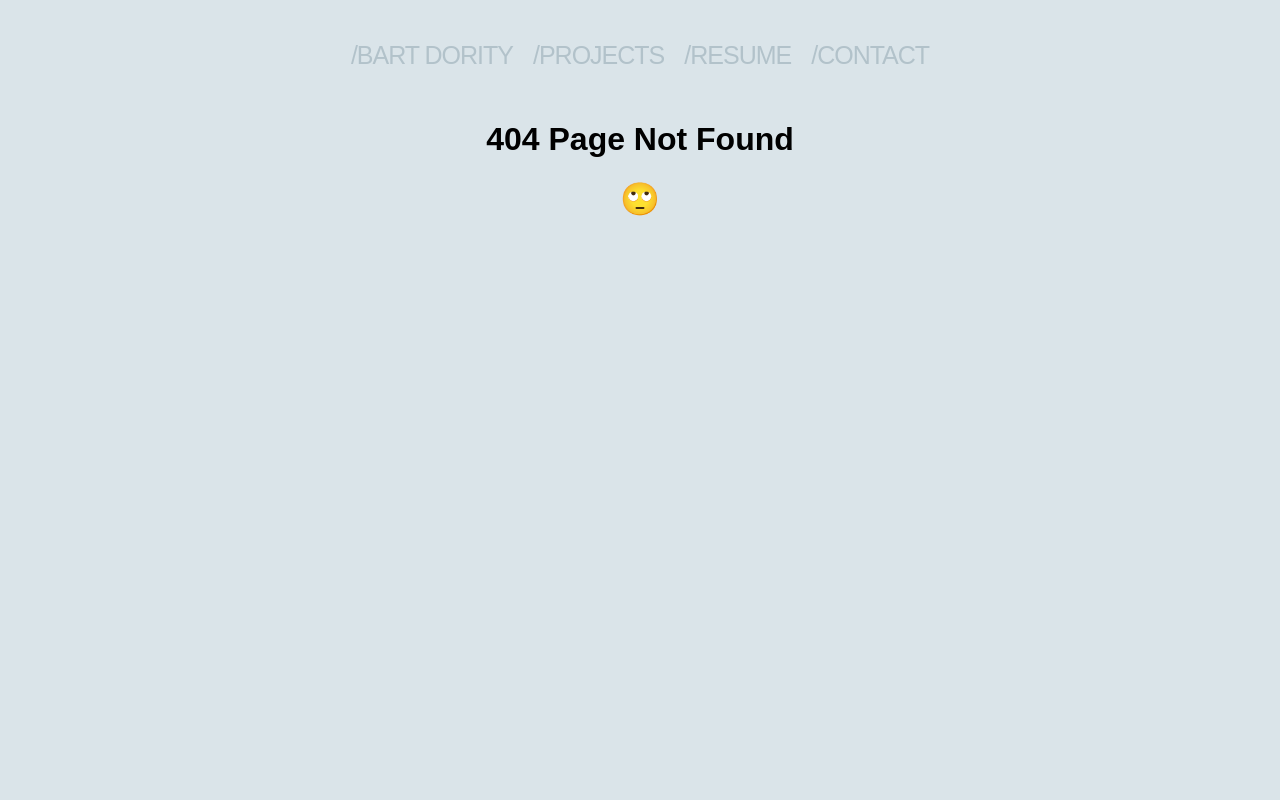
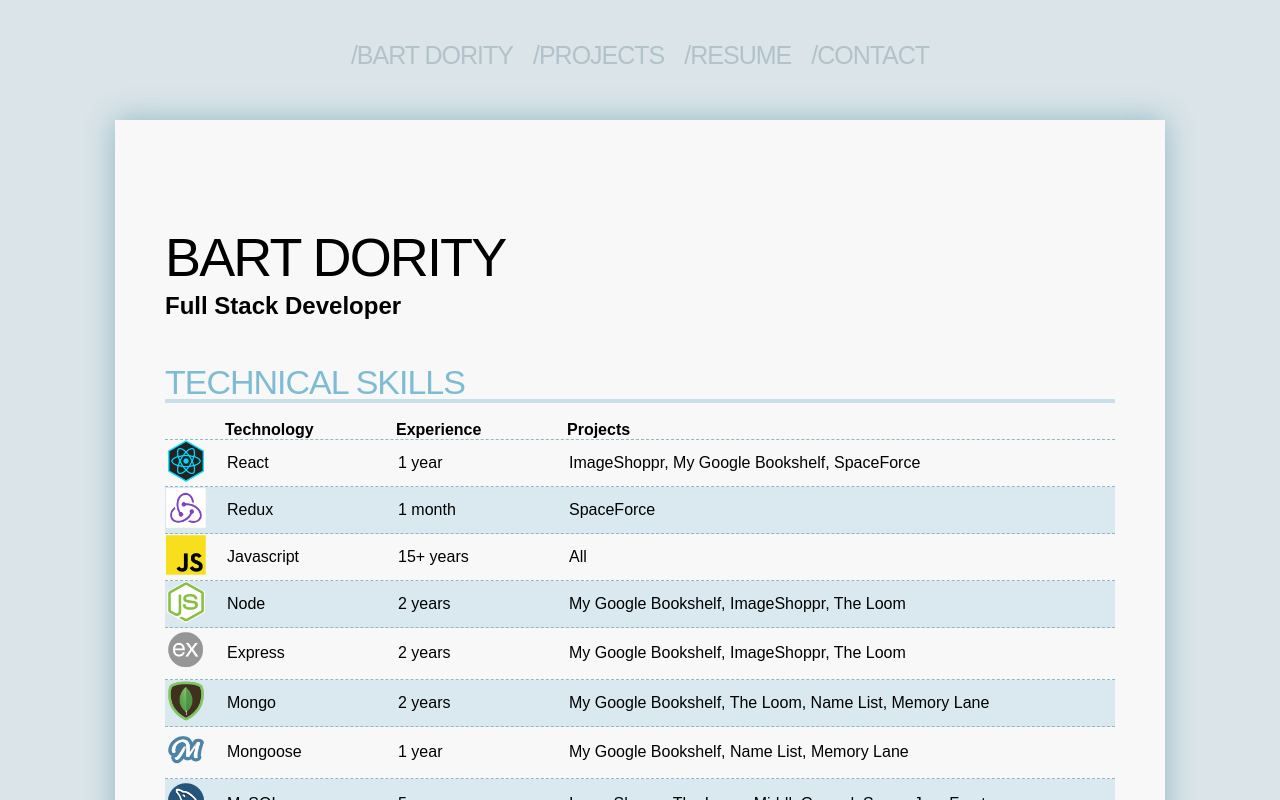
Before and after one commit to b0rgbart3/portfolio4, a React (Create React App) app in the folder client/: page /techchart in a window 1280 px wide. Before the commit this address had no page. Shown: the top 800 px of the page. Built offline with nearby package versions, Linux system fonts and the light colour scheme; a web font is replaced by a local one.

Commit message:
adding tech chart

```diff
--- a/client/src/App.js
+++ b/client/src/App.js
@@ -9,6 +9,7 @@ import Projects from "./pages/Projects"
 import Resume from "./pages/Resume"
 import Contact from "./pages/Contact"
 import Endorsements from "./pages/Endorsements"
+import TechChart from "./pages/TechChart"
 import NoMatch from "./pages/NoMatch";
 
 // Portfolio Provider is our Global State
@@ -24,6 +25,7 @@ function App() {
             <Route exact path="/projects" component={Projects} />
             <Route exact path="/resume" component={Resume} />
             <Route exact path="/endorsements" component={Endorsements} />
+            <Route exact path="/techchart" component={TechChart} />
             <Route exact path="/contact" component={Contact} />
             <Route exact path="/BART_DORITY_resume.pdf" />
             <Route component={NoMatch} />
--- a/client/src/components/Shield.js
+++ b/client/src/components/Shield.js
@@ -12,13 +12,19 @@ function Shield(props) {
   let shields = [ react, node, express, sql, sequelize ];
   let imageSource = shields[props.shieldNumber];
 
+
   useEffect(() => {
-    let animTimer = setTimeout(function () {
-      setShieldStyle("state2");
-      clearTimeout(animTimer);
-    }, (200 * props.shieldNumber) + 2000);
-    // let React clear our timeout so we don't have a memory leak
-    return () => clearTimeout(animTimer);
+    let animTimer;
+
+      console.log("Animating");
+      animTimer = setTimeout(function () {
+        setShieldStyle("state2");
+        clearTimeout(animTimer);
+      }, (200 * props.shieldNumber) + 2000);
+      // let React clear our timeout so we don't have a memory leak
+      return () => clearTimeout(animTimer);
+
+
   });
 
   return (
--- a/client/src/pages/Contact.js
+++ b/client/src/pages/Contact.js
@@ -1,4 +1,4 @@
-import React, { useRef, useState, useEffect } from "react";
+import React, { useRef, useState  } from "react";
 import "./Contact.css";
 import API from "../utils/API";
 import emailIcon from "../images/icons/email.svg";
--- a/client/src/pages/Endorsements.js
+++ b/client/src/pages/Endorsements.js
@@ -53,10 +53,6 @@ function Endorsements() {
       },
 
 
-
-
-
-
   ];
 
   console.log('',photos[1]);
@@ -74,7 +70,7 @@ function Endorsements() {
         <div className="endorsementObject group" key={index}>
           <div className="source">
             <div className="endPhoto">
-              <img src={photos[eObj.photo]} className="endPic" />
+              <img src={photos[eObj.photo]} className="endPic" alt={eObj.source}/>
             </div>
             <div className="address">
               <strong>{eObj.source}</strong>
--- a/client/src/pages/Main.css
+++ b/client/src/pages/Main.css
@@ -127,6 +127,7 @@
   margin-bottom:40px;
   transition: all 1s;
   position: relative;
+  border:1px solid red;
 }
 
 .shield {
--- a/client/src/pages/Main.js
+++ b/client/src/pages/Main.js
@@ -37,6 +37,9 @@ function Main() {
             </Link>
             <Link to="/endorsements">
               <div className={"mbutton "}>endorsements</div>
+            </Link>
+            <Link to="/techchart">
+              <div className={"mbutton "}>Technical Skills</div>
             </Link>
 
         </div>
@@ -99,11 +102,11 @@ function Main() {
           <div className={"bartsShields " + stackStyle}>
             <p className="shieldTitle">Current Development Stack:</p>
 
-            <Shield shieldNumber="0" />
-            <Shield shieldNumber="1" />
-            <Shield shieldNumber="2" />
-            <Shield shieldNumber="3" />
-            <Shield shieldNumber="4" />
+            <Shield shieldNumber="0" animate="true" />
+            <Shield shieldNumber="1" animate="true"  />
+            <Shield shieldNumber="2" animate="true"  />
+            <Shield shieldNumber="3" animate="true"  />
+            <Shield shieldNumber="4" animate="true"  />
           </div>
         </div>
         <div className="homebodyMobile">
--- /dev/null
+++ b/client/src/pages/TechChart.css
@@ -0,0 +1,101 @@
+
+@import url('https://fonts.googleapis.com/css2?family=Rubik:wght@300;400;500;700;900&display=swap');
+
+
+.tcBox {
+    background-color:rgb(248,248,248);
+    padding:20px;
+    width:100%;
+    color:black;
+    margin:auto;
+    text-align:left;
+    padding-left:50px;
+    padding-right:50px;
+    box-sizing: border-box;
+    font-family: futura-pt, sans-serif;
+    font-family: 'Rubik', serif;
+    box-shadow:0 0 28px rgb(146, 183, 194);
+    padding-bottom:80px;
+    margin-bottom:180px;
+    margin-top:20px;
+    display:inline-block;
+    box-sizing: border-box;
+    padding-top:60px;
+    max-width:1050px;
+}
+
+
+.tcBox h1 {
+    font-family: futura-pt, sans-serif;
+    font-weight: 500;
+    font-size:54px;
+    letter-spacing:-.035em;
+    margin:0;
+    padding:0;
+    line-height:1em;
+    margin-top:50px;
+    padding-top:0px;
+}
+
+.tcBox h2 {
+    padding:0;
+    margin:0;
+    line-height:1em;
+    margin-top:10px;
+    margin-bottom:18px;
+    font-family: futura-pt, sans-serif;
+    font-size:24px;
+    font-weight:600;
+
+}
+
+#tcH2 {
+    text-transform: uppercase;
+    color:#7ebcd4;
+    font-size:34px;
+    font-weight:500;
+    letter-spacing:-.03em;
+    border-bottom:4px solid rgba(126, 188, 212,.4);
+}
+
+.tech {
+    border-bottom:1px dashed rgb(146, 183, 194);
+    width:100%;
+    display:flex;
+    flex-direction:row;
+    align-items:center;
+    font-family: futura-pt, sans-serif;
+}
+
+.techName {
+    display:inline-block;
+    width: 18%;
+    min-width:92px;
+}
+.techShield {
+    display:inline-block;
+    padding-right:20px;
+    min-width:40px;
+}
+.techYears {
+    display:inline-block;
+    width: 18%;
+    min-width:90px;
+
+}
+.techProject {
+    display:inline-block;
+    width: 50%;
+
+}
+
+.label {
+    font-weight:bold;
+}
+.alt {
+    background-color:rgba(126, 188, 212,.25);
+}
+
+@media only screen and (min-width:740px) {
+
+}
--- /dev/null
+++ b/client/src/pages/TechChart.js
@@ -0,0 +1,144 @@
+import React from "react";
+import "./TechChart.css";
+// import sql from "../images/shields/sql.png";
+// import express from "../images/shields/express.png";
+// import react from "../images/shields/react.png";
+// import node from "../images/shields/node.png";
+// import sequelize from "../images/shields/sequelize.png";
+import { Link } from "react-router-dom";
+import Shield from "../components/Shield";
+
+function TechChart() {
+  const techObjects = [
+    {
+    "tech": "React",
+    "shield": "react",
+    "duration": "1 year",
+    "projects": "ImageShoppr, My Google Bookshelf, SpaceForce"
+    },
+    {
+      "tech": "Redux",
+      "shield": "redux",
+      "duration": "1 month",
+      "projects": "SpaceForce"
+    },
+    {
+      "tech": "Javascript",
+      "shield": "js",
+      "duration": "15+ years",
+      "projects": "All"
+      },
+    {
+    "tech": "Node",
+    "shield": "node",
+    "duration": "2 years",
+    "projects": "My Google Bookshelf, ImageShoppr, The Loom"
+    },
+    {
+    "tech": "Express",
+    "shield": "express",
+    "duration": "2 years",
+    "projects": "My Google Bookshelf, ImageShoppr, The Loom"
+    },
+    {
+    "tech": "Mongo",
+    "shield": "mongo",
+    "duration": "2 years",
+    "projects": "My Google Bookshelf, The Loom, Name List, Memory Lane"
+    },
+    {
+    "tech": "Mongoose",
+    "shield": "mongoose",
+    "duration": "1 year",
+    "projects": "My Google Bookshelf, Name List, Memory Lane"
+    },
+    {
+        "tech": "MySQL",
+        "shield": "sql",
+        "duration": "5 years",
+        "projects": "ImageShoppr, The Loom, MiddleGround, Suppr, JerryFrost.com"
+    },
+    {
+        "tech": "Angular2+",
+        "shield": "angular",
+        "duration": "2 years",
+        "projects": "The Loom"
+    },
+    {
+        "tech": "Flutter",
+        "shield": "flutter",
+        "duration": "1 year",
+        "projects": "Light Burst 2.0"
+    },
+    {
+        "tech": "Dart",
+        "shield": "dart",
+        "duration": "1 year",
+        "projects": "Light Burst 2.0"
+    },
+    {
+        "tech": "Objective C",
+        "shield": "objc",
+        "duration": "2 years",
+        "projects": "Light Burst"
+    },
+    {
+        "tech": "PHP",
+        "shield": "php",
+        "duration": "7 years",
+        "projects": "Jerry Frost.com, DDWorks.org"
+    },
+    {
+        "tech": "HTML 5",
+        "shield": "html",
+        "duration": "15+ years",
+        "projects": "All"
+    },
+    {
+        "tech": "CSS 3",
+        "shield": "css",
+        "duration": "15+ years",
+        "projects": "All"
+    }
+
+  ];
+
+
+  return (
+    <div className="tcBox">
+     <Link to="/">
+      <h1>BART DORITY</h1>
+      <h2>
+        <span className="nobr">Full Stack Developer</span>
+      </h2></Link>
+      <br></br>
+      <h2 id="endH2">Technical Skills</h2>
+      <div className="tech">
+        <div className='techShield'></div>
+        <div className='techName label'>Technology</div>
+        <div className='techYears label'>Experience</div>
+        <div className='techYears label'>Projects</div>
+      </div>
+      {techObjects.map((techObj, index) => (
+       <div className={index%2===0 ? "tech" : "tech alt" } key={index}>
+
+        <div className="techShield">
+        <img
+                  className="techShieldIcon"
+                  src={require("../images/shields/" +
+                    techObj["shield"] +
+                    ".png")} />
+                    {/* <Shield shieldNumber={index} animate="false" /> */}
+                    </div>
+        <div className="techName">{techObj["tech"]}</div>
+        <div className="techYears">{techObj["duration"]}</div>
+        <div className="techProject">{techObj["projects"]}</div>
+
+       </div>
+
+      ))}
+    </div>
+  );
+}
+
+export default TechChart;
```
